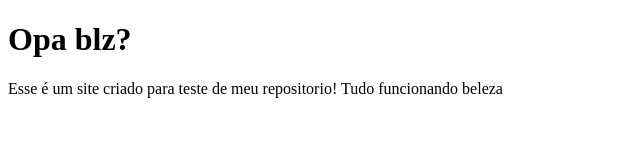
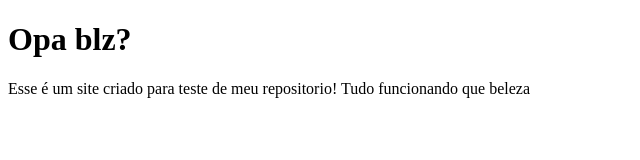
Before and after one commit to TariqDkf/Ola-Mundo, a plain HTML site: page index.html in a window 1280 px wide. Shown: the full height of the page, 0-640 px from the left. Drawn offline with Linux system fonts and the light colour scheme.

Commit message:
Update index.html

```diff
--- a/index.html
+++ b/index.html
@@ -10,6 +10,6 @@
     <p>Esse é um site
     criado para teste
     de meu repositorio!
-    Tudo funcionando beleza</p>
+    Tudo funcionando que beleza</p>
 </body>
 </html>
```
